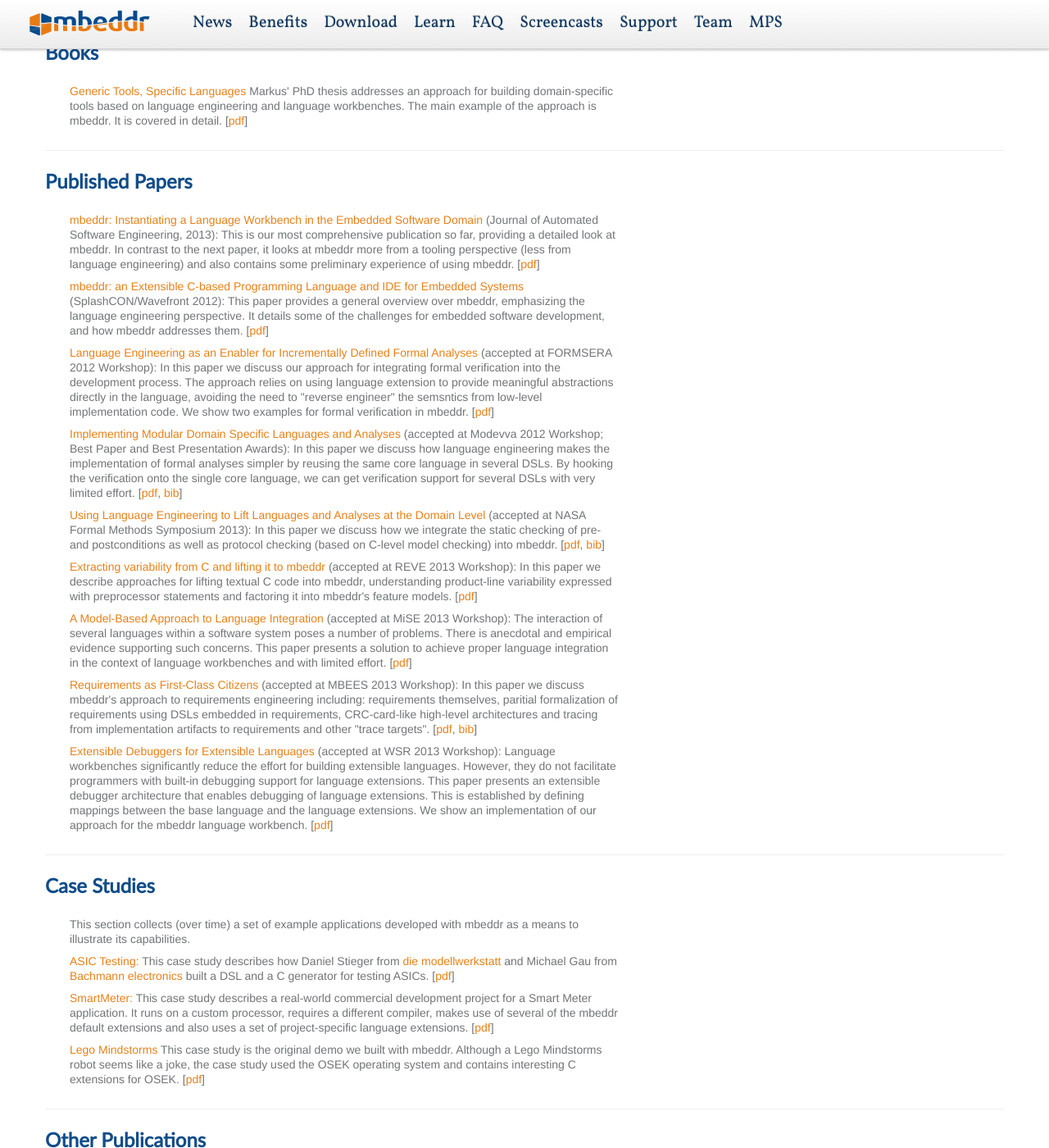
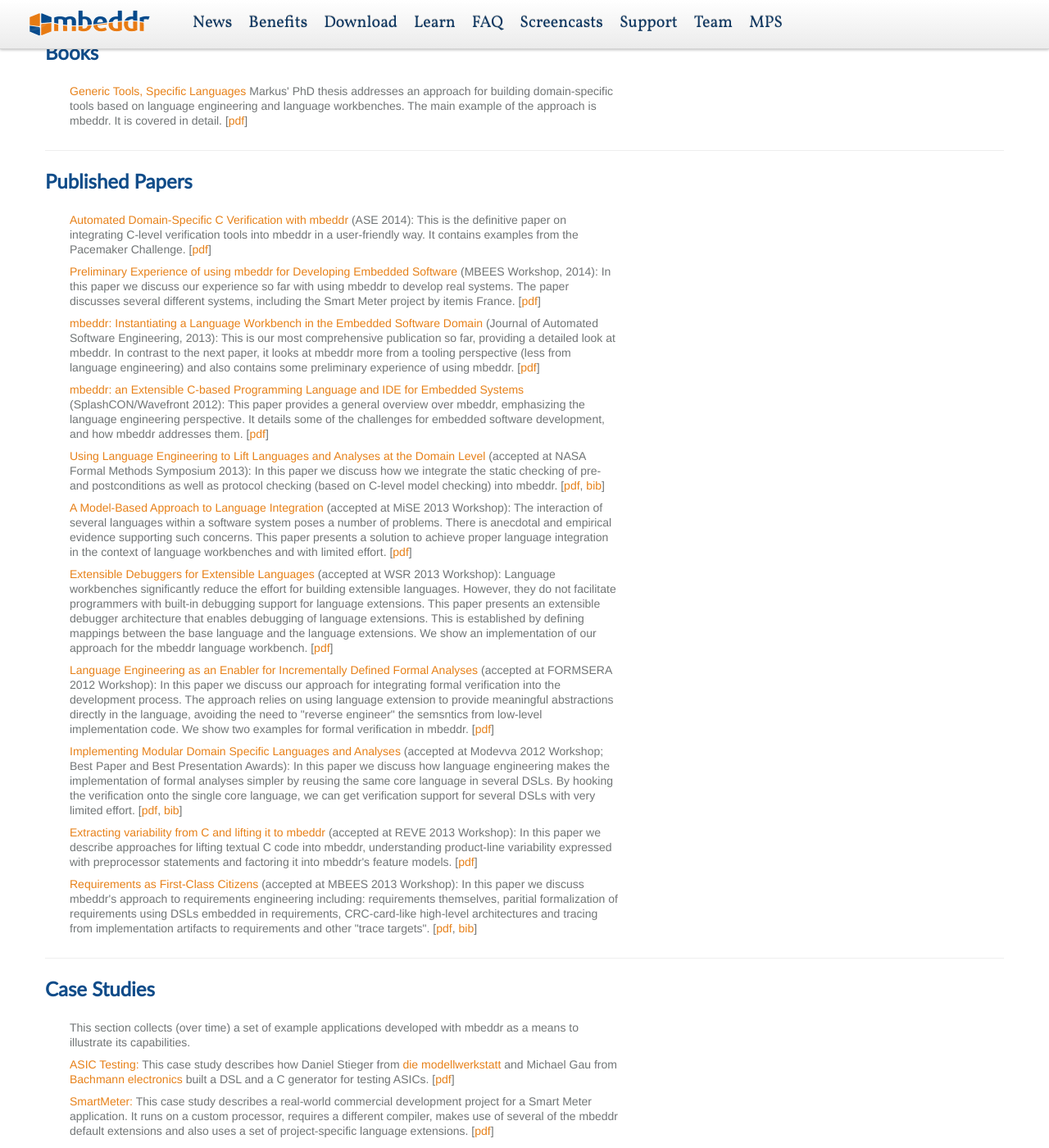
Before and after one commit to mbeddr/mbeddr.github.io, a Jekyll site: the page learn.html, which Jekyll copies as it is, in a window 1280 px wide and 1400 px high, scrolled down 373 px. Shown: the whole window at 82% size. Built offline with Jekyll 4.4.1, drawn with Linux system fonts in a browser that asks for light colours; nearby versions of some CDN libraries; library files that are not in the unit come from our copies.

Commit message:
added two publications

```diff
--- a/learn.html
+++ b/learn.html
@@ -201,6 +201,21 @@
         <div class="span7">
 
 
+            <p>
+                <a href='files/dscv-ase2014.pdf'>Automated Domain-Specific C Verification with mbeddr</a>
+                (ASE 2014): This is the definitive paper on integrating C-level verification tools into mbeddr in a user-friendly
+                way. It contains examples from the Pacemaker Challenge.
+                [<a href='files/dscv-ase2014.pdf'/>pdf</a>]
+            </p>
+
+
+            <p>
+                <a href='files/mbees2014.pdf'>Preliminary Experience of using mbeddr for Developing Embedded Software</a>
+                (MBEES Workshop, 2014): In this paper we discuss our experience so far with using mbeddr to develop real systems. The
+                paper discusses several different systems, including the Smart Meter project by itemis France.
+                [<a href='files/mbees2014.pdf'/>pdf</a>]
+            </p>
+
 
             <p>
                 <a href='files/voelteretal-mbeddr-final.pdf'>mbeddr: Instantiating a Language Workbench in the Embedded Software Domain</a>
@@ -215,6 +230,32 @@
                     Extensible C-based Programming Language and IDE for Embedded Systems</a> (SplashCON/Wavefront 2012): This paper provides a general overview over mbeddr, emphasizing the
                 language engineering perspective. It details some of the challenges for embedded software
                 development, and how mbeddr addresses them. [<a href='files/wavefront-updatedsubmission2.pdf'/>pdf</a>]
+            </p>
+
+            <p>
+                <a href='files/nfm2013.pdf'>Using Language Engineering to
+                    Lift Languages and Analyses at the Domain Level</a> (accepted at NASA Formal Methods
+                Symposium 2013): In this paper we discuss how we integrate the static checking of pre- and
+                postconditions as well as protocol checking (based on C-level model checking) into mbeddr. [<a href='files/nfm2013.pdf'/>pdf</a>, <a href='files/bibs/nfm2013.bib'/>bib</a>]
+            </p>
+
+
+            <p>
+                <a href='files/tomassettietal-mise2013.pdf'>A Model-Based
+                    Approach to Language Integration</a> (accepted at MiSE 2013 Workshop): The interaction of
+                several languages within a software system poses a number of problems. There is anecdotal and
+                empirical evidence supporting such concerns. This paper presents a solution to achieve proper
+                language integration in the context of language workbenches and with limited effort. [<a href='files/tomassettietal-mise2013.pdf'/>pdf</a>]
+            </p>
+
+            <p>
+                <a href="files/wsr2013_debuggers.pdf">Extensible Debuggers
+                    for Extensible Languages</a> (accepted at WSR 2013 Workshop): Language workbenches
+                significantly reduce the effort for building extensible languages. However, they do not
+                facilitate programmers with built-in debugging support for language extensions. This paper
+                presents an extensible debugger architecture that enables debugging of language extensions. This
+                is established by defining mappings between the base language and the language extensions. We
+                show an implementation of our approach for the mbeddr language workbench. [<a href='files/wsr2013_debuggers.pdf'/>pdf</a>]
             </p>
 
             <p>
@@ -235,12 +276,6 @@
                 with very limited effort. [<a href='files/modevva2012.pdf'/>pdf</a>, <a href='files/bibs/modevva2012.bib'/>bib</a>]
             </p>
 
-            <p>
-                <a href='files/nfm2013.pdf'>Using Language Engineering to
-                    Lift Languages and Analyses at the Domain Level</a> (accepted at NASA Formal Methods
-                Symposium 2013): In this paper we discuss how we integrate the static checking of pre- and
-                postconditions as well as protocol checking (based on C-level model checking) into mbeddr. [<a href='files/nfm2013.pdf'/>pdf</a>, <a href='files/bibs/nfm2013.bib'/>bib</a>]
-            </p>
 
             <p>
                 <a href='files/tomassettiratiu-extractingvariabilityfromcandliftingittombeddr.pdf'>Extracting
@@ -250,13 +285,6 @@
                 models. [<a href='files/tomassettiratiu-extractingvariabilityfromcandliftingittombeddr.pdf'/>pdf</a>]
             </p>
 
-            <p>
-                <a href='files/tomassettietal-mise2013.pdf'>A Model-Based
-                    Approach to Language Integration</a> (accepted at MiSE 2013 Workshop): The interaction of
-                several languages within a software system poses a number of problems. There is anecdotal and
-                empirical evidence supporting such concerns. This paper presents a solution to achieve proper
-                language integration in the context of language workbenches and with limited effort. [<a href='files/tomassettietal-mise2013.pdf'/>pdf</a>]
-            </p>
 
             <p>
                 <a href='files/voeltertomassetti-requirementsinmbeddr.pdf'>Requirements
@@ -267,15 +295,6 @@
                 targets". [<a href='files/voeltertomassetti-requirementsinmbeddr.pdf'/>pdf</a>, <a href='files/bibs/voeltertomassetti-requirementsinmbeddr.bib'/>bib</a>]
             </p>
 
-            <p>
-                <a href="files/wsr2013_debuggers.pdf">Extensible Debuggers
-                    for Extensible Languages</a> (accepted at WSR 2013 Workshop): Language workbenches
-                significantly reduce the effort for building extensible languages. However, they do not
-                facilitate programmers with built-in debugging support for language extensions. This paper
-                presents an extensible debugger architecture that enables debugging of language extensions. This
-                is established by defining mappings between the base language and the language extensions. We
-                show an implementation of our approach for the mbeddr language workbench. [<a href='files/wsr2013_debuggers.pdf'/>pdf</a>]
-            </p>
 
 
         </div>
```
Also changed, not shown: 2 other files.
